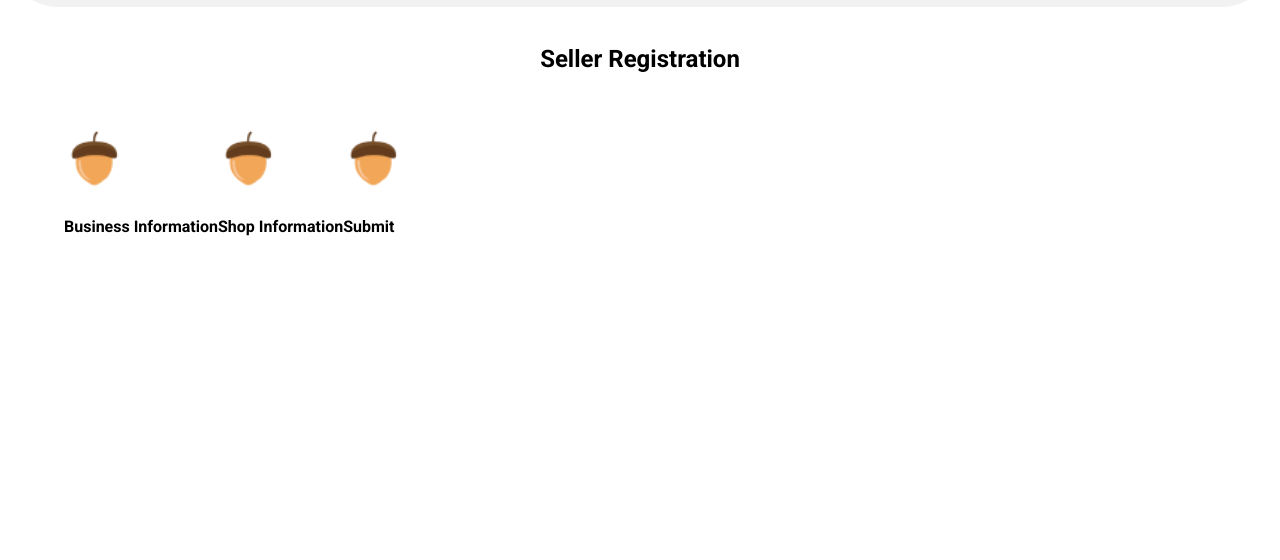
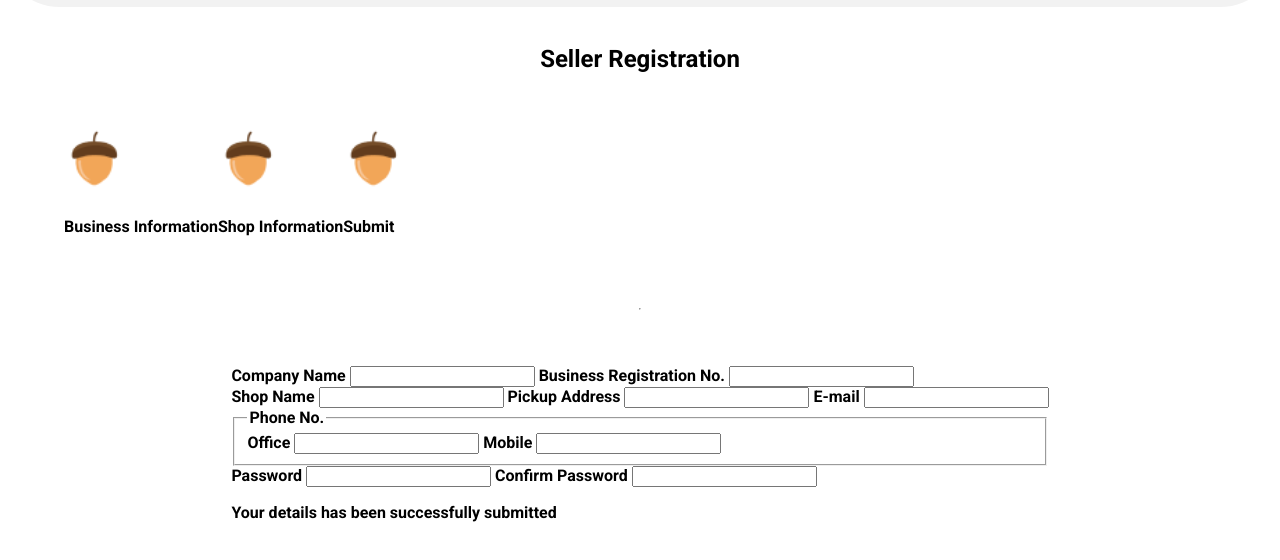
Before and after one commit to gabrielmlow21/lulabuy-seller-form, a plain HTML site: page index.html in a window 1280 px wide. Shown: the part 124-684 px from the top of the page. Drawn offline with nearby package versions, Linux system fonts and the light colour scheme.

Commit message:
added form and progress section

```diff
--- a/index.html
+++ b/index.html
@@ -29,6 +29,46 @@
                 <p>Submit</p>
             </div>
         </div>
+        <hr>
+        <form>
+            <div class="form__step-1">
+                <label for="company-name">Company Name</label>
+                <input type="text" id="company-name" name="company-name">
+                <label for="business-registration">Business Registration No.</label>
+                <input type="text" id="business-registration" name="business-registration">
+            </div>
+            <div class="form__step-2">
+                <label for="shop-name">Shop Name</label>
+                <input type="text" id="shop-name" name="shop-name">
+                <label for="pickup-address">Pickup Address</label>
+                <input type="text" id="pickup-address" name="pickup-address">
+                <label for="email">E-mail</label>
+                <input type="email" id="email" name="email">
+                <fieldset>
+                    <legend>Phone No.</legend>
+                    <label for="number-office">Office</label>
+                    <input type="tel" id="number-office" name="number-office">
+                    <label for="number-mobile">Mobile</label>
+                    <input type="tel" id="number-mobile" name="number-mobile">
+                </fieldset>
+                <label for="password">Password</label>
+                <input type="password" id="password" name="password">
+                <label for="confirm-password">Confirm Password</label>
+                <input type="password" id="confirm-password" name="confirm-password">
+            </div>
+            <div class="form__step-3">
+                <!-- credits to Istiak Tridip -->
+                <div class="success-checkmark">
+                    <div class="check-icon">
+                        <span class="icon-line line-tip"></span>
+                        <span class="icon-line line-long"></span>
+                        <div class="icon-circle"></div>
+                        <div class="icon-fix"></div>
+                    </div>
+                </div>
+                <p class="success-paragraph">Your details has been successfully submitted</p>
+            </div>
+        </form>
     </div>
 </body>
 </html>
```
